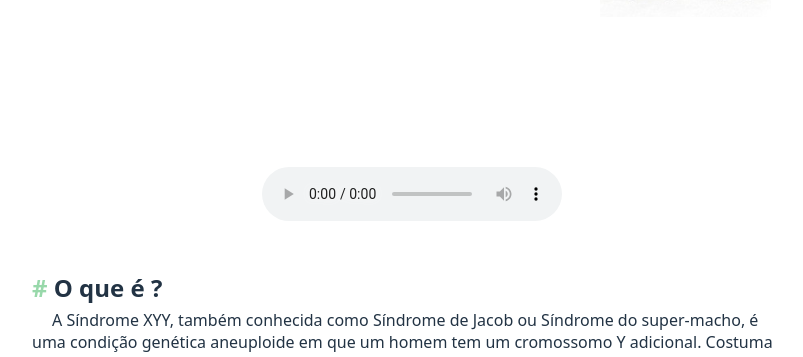
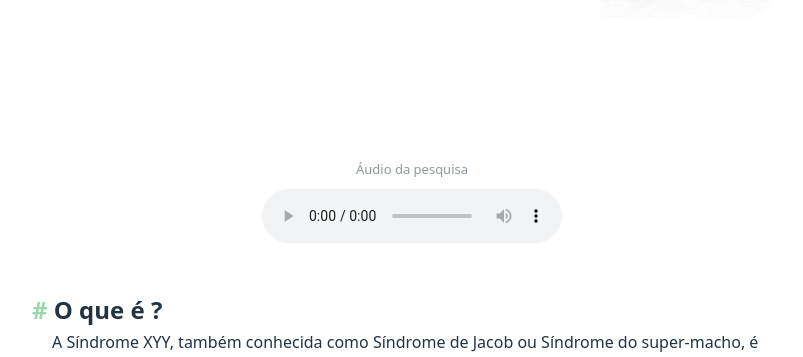
Before and after one commit to gitviini/cromosso47, a plain HTML site: page index.html in a window 1280 px wide. Shown: the part 443-800 px from the top of the page, without its empty margins (228-1031 px from the left). Drawn offline with Linux system fonts and the light colour scheme.

Commit message:
Label to audio tag add

```diff
--- a/index.html
+++ b/index.html
@@ -22,7 +22,8 @@
             </div>
         </section>
         <section class="flex column center text">
-            <audio src="audio/cromosso47.mp3" autoplay="on" controls></audio>
+            <label for="audio"><span>Áudio da pesquisa</span></label>
+            <audio id="audio" src="audio/cromosso47.mp3" autoplay controls></audio>
         </section>
         <section class="flex column start text">
             <h2>O que é ?</h2>
--- a/style.css
+++ b/style.css
@@ -97,6 +97,10 @@ p{
     line-height: 22px;
 }
 
+label{
+    translate: 0 -10px;
+}
+
 ul{
     padding: 15px 30px;
 }
```
